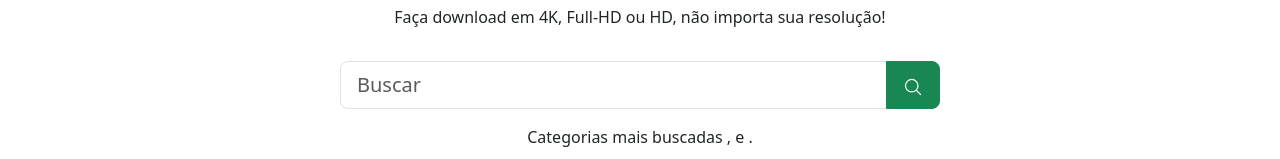
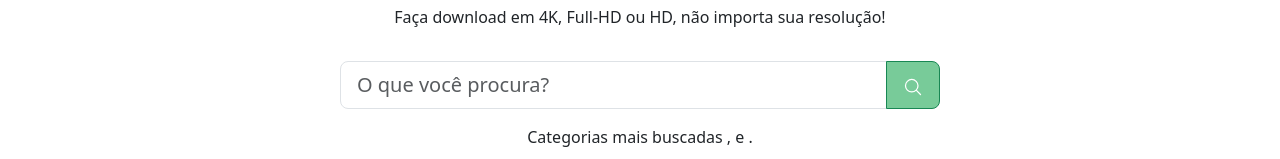
Before and after one commit to MichelNsouza/WallDreams, a Vue app: page / in a window 1280 px wide. Shown: the part 198-357 px from the top of the page. Built offline with nearby package versions, Linux system fonts and the light colour scheme; no server answers.

Commit message:
corrigindo lupa de pesquisa

```diff
--- a/src/components/BarraPesquisaComponente.vue
+++ b/src/components/BarraPesquisaComponente.vue
@@ -3,7 +3,7 @@
     <nav class="navbar bg-body">
       <form class="container-fluid d-flex justify-content-center">
         <div class="input-group input-group-lg">
-          <input type="text" v-model="buscarAtual" class="form-control" placeholder="Buscar" aria-label="Buscar" aria-describedby="basic-addon1">
+          <input type="text" v-model="buscarAtual" class="form-control" placeholder="O que você procura?" aria-label="Buscar" aria-describedby="basic-addon1">
           <button class="btn btn-success" @click.prevent="enviar">
             <img src="/src/assets/icons/lupaPesquisa.svg">
           </button>
@@ -50,4 +50,9 @@
     width: 20px;
     height: 20px;
   }
+  .btn-success{
+    background-color: #78CB99;
+
+
+  }
 </style>
```
